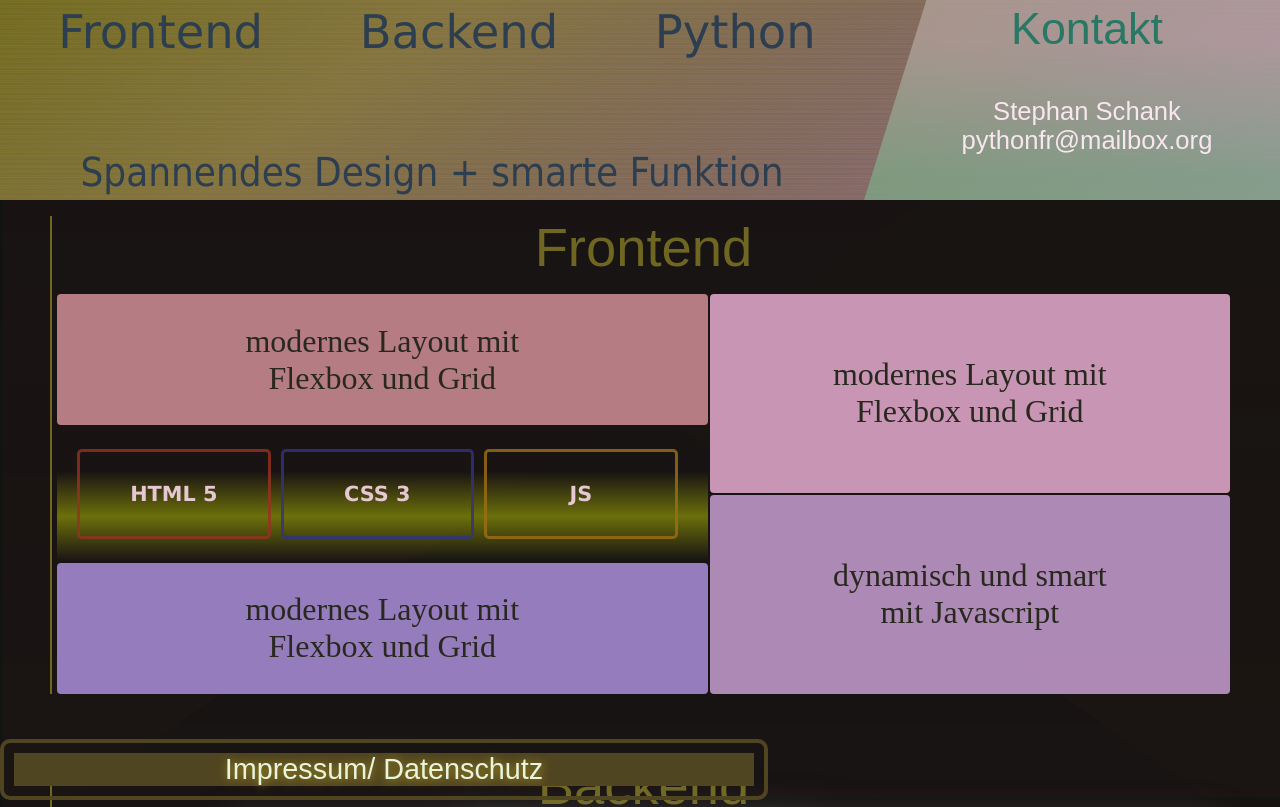
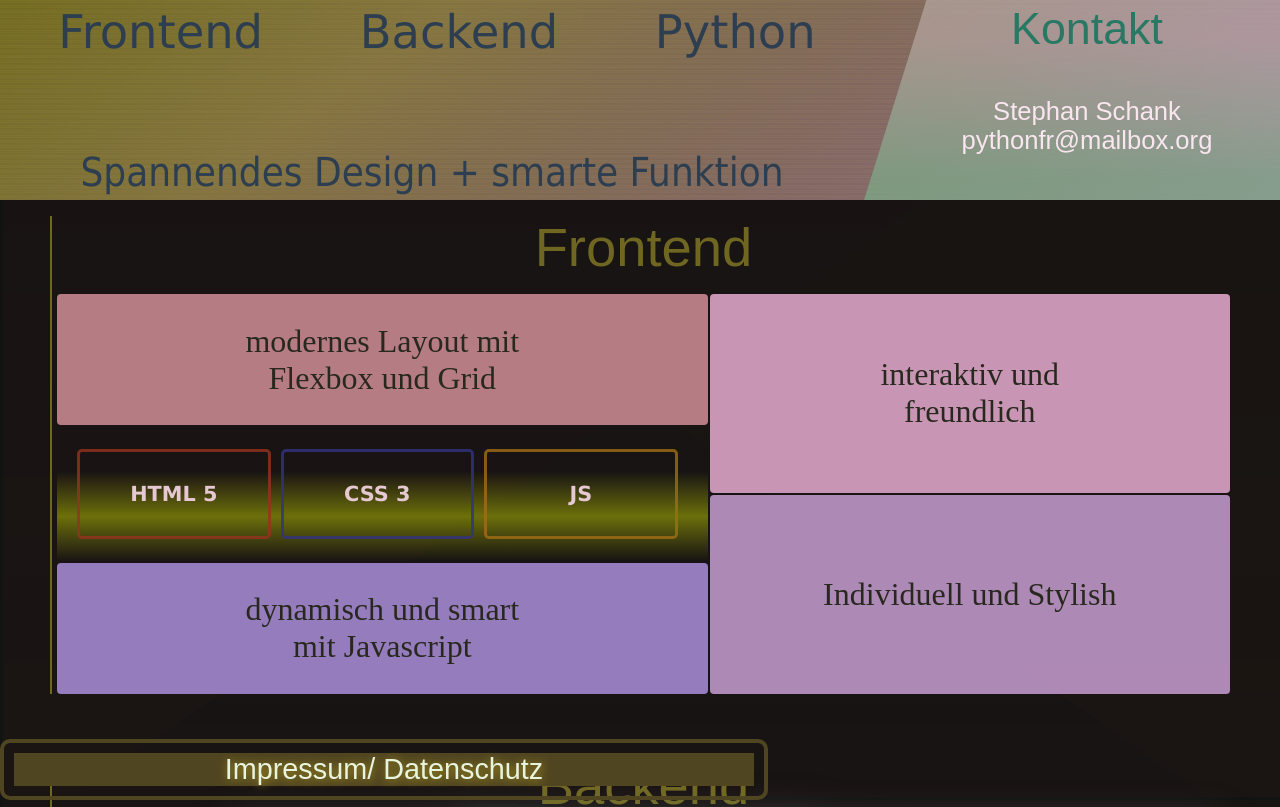
Before and after one commit to pyperfly/Sts-wdesign, a Vue app: page / in a window 1280 px wide. Shown: the top 807 px of the page. Built offline with nearby package versions, Linux system fonts and the light colour scheme.

Commit message:
updateJan15

```diff
--- a/src/components/Stylish.vue
+++ b/src/components/Stylish.vue
@@ -5,7 +5,7 @@
 
     <div class="styleGrid">
         <div class="sblock sone"><p>{{ this.styleStory[0] }}</p></div>
-        <div class="sblock stwo"><p>{{ this.styleStory[0] }}</p></div>
+        <div class="sblock stwo"><p>{{ this.styleStory[1] }}</p></div>
 
 
         <div :style="cssVars" class="sblock styleIcons">
@@ -14,8 +14,8 @@
             <div class="techstack">JS</div>
         </div>
 
-        <div class="sblock sthree"><p>{{ this.styleStory[3] }}</p></div>
-        <div class="sblock sfour"><p>{{ this.styleStory[0] }}</p></div>
+        <div class="sblock sthree"><p>{{ this.styleStory[2] }}</p></div>
+        <div class="sblock sfour"><p>{{ this.styleStory[3] }}</p></div>
 
 
 
@@ -47,7 +47,7 @@ export default{
         this.styleStory = [
             'modernes Layout mit Flexbox und Grid',
             'interaktiv und freundlich',
-            'Individuell und stylisch',
+            'Individuell und Stylish',
             'dynamisch und smart mit Javascript'
         ],
 
```
